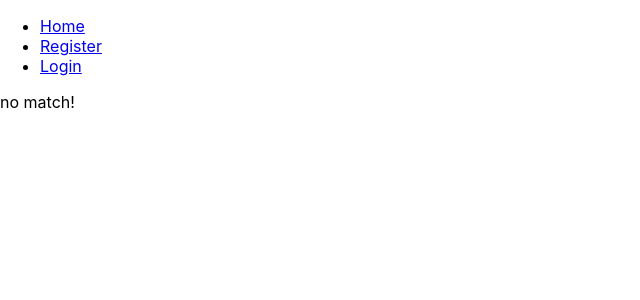
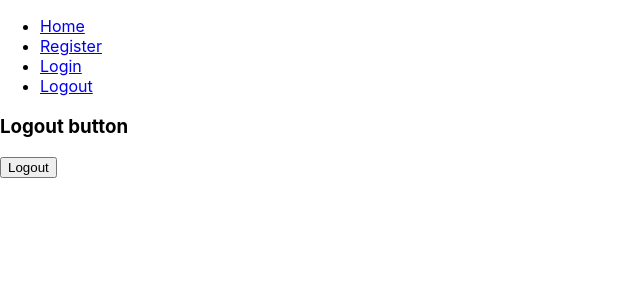
Before and after one commit to alias8/lyrical-graphql-2, a React (Create React App) app in the folder client/: page /logout in a window 1280 px wide. Shown: the top 300 px of the page, without its empty margins (0-640 px from the left). Built offline with nearby package versions, Linux system fonts and the light colour scheme; what apollo-link-ws, apollo-upload-client would draw is missing.

Commit message:
trying to get requireAuth to work

```diff
--- a/client/src/components/Header.tsx
+++ b/client/src/components/Header.tsx
@@ -15,6 +15,9 @@ export class Header extends React.Component {
                     <li>
                         <Link to="/login">Login</Link>
                     </li>
+                    <li>
+                        <Link to="/logout">Logout</Link>
+                    </li>
                 </ul>
                 {this.props.children}
             </div>
--- /dev/null
+++ b/client/src/components/RequireAuth.tsx
@@ -0,0 +1,35 @@
+import React from "react";
+import {GetMeComponent, GetMeComponentProps} from "../generated/graphql";
+import {RouteComponentProps} from "react-router";
+import {Login} from "../modules/login";
+
+export default <P extends object>(
+    WrappedComponent: React.ComponentType<P> | any
+) => {
+    type IProps = RouteComponentProps;
+
+    class RequireAuth extends React.Component<IProps> {
+        public render() {
+            const {...props} = this.props;
+
+            // doesn't work...
+            return (
+                <GetMeComponent>
+                    {({ data, loading, error }) => {
+                        if(data && data.me && data.me.email) {
+                            return <WrappedComponent {...(props as P)} />
+                        } else if (loading){
+                            return <div>loading!</div>
+                        } else if(error) {
+                            return <div>error!</div>
+                        } else {
+                            return null
+                        }
+                    }}
+                </GetMeComponent>
+            );
+        }
+    }
+
+    return RequireAuth;
+};
--- a/client/src/modules/signin/logIn.tsx
+++ b/client/src/modules/login/index.tsx
@@ -46,7 +46,8 @@ const useStyles = makeStyles(theme => ({
     },
 }));
 
-export function LogIn() {
+// todo: get login working with codegen auto generated components. Figure out why requireAuth is not working
+export function Login() {
     const classes = useStyles();
 
     return (
--- /dev/null
+++ b/client/src/modules/logout/index.tsx
@@ -0,0 +1,46 @@
+
+
+import * as React from "react";
+import {
+    LogoutComponent, LogoutComponentProps, LogoutMutationFn,
+} from "../../generated/graphql";
+import {SyntheticEvent} from "react";
+import { RouteComponentProps } from "react-router";
+
+type IProps = LogoutComponentProps & RouteComponentProps
+
+export class Logout extends React.PureComponent<IProps> {
+    render() {
+        return (
+            <LogoutComponent>
+                {mutate => (
+                    <>
+                        <h3>Logout button</h3>
+                        <form
+                            onSubmit={event => this.onSubmit(event, mutate)}
+                        >
+                            <input type="submit" value="Logout" />
+                        </form>
+                    </>
+                )}
+            </LogoutComponent>
+        );
+    }
+
+    private onSubmit = (
+        event: SyntheticEvent<HTMLFormElement>,
+        mutate: LogoutMutationFn,
+    ) => {
+        event.preventDefault();
+        const { history } = this.props;
+        mutate({
+            variables: {}
+        })
+            .then(() => {
+                history.push("/login");
+            })
+            .catch((error) => {
+                console.log(error)
+            })
+    };
+}
--- a/client/src/modules/register/Register.tsx
+++ b/client/src/modules/register/index.tsx
@@ -4,13 +4,14 @@ import {
     RegisterMutationFn,
 } from "../../generated/graphql";
 import {SyntheticEvent} from "react";
+import { RouteComponentProps } from "react-router";
 
 interface IState {
     email: string;
     password: string;
 }
 
-type IProps = RegisterComponentProps
+type IProps = RegisterComponentProps & RouteComponentProps
 
 export class Register extends React.PureComponent<IProps, IState> {
     public state = {
@@ -56,17 +57,18 @@ export class Register extends React.PureComponent<IProps, IState> {
     ) => {
         event.preventDefault();
         const { email, password } = this.state;
+        const { history } = this.props;
         mutate!({
             variables: {
                 email,
                 password
             }
         })
-            .then((res) => {
-                const a = 2 ;
+            .then(() => {
+                history.push("/");
             })
             .catch((error) => {
-                const b = 2;
+                console.log(error)
             })
     };
 }
--- a/client/src/routes/index.tsx
+++ b/client/src/routes/index.tsx
@@ -1,19 +1,21 @@
 import {BrowserRouter, Link, Route, Switch} from "react-router-dom";
-import {Register} from "../modules/register/Register";
 import React from "react";
-import {LogIn} from "../modules/signin/logIn";
 import {Header} from "../components/Header";
 import {NoMatch} from "../components/NoMatch";
 import {Home} from "../components/Home";
-
+import RequireAuth from "../components/RequireAuth";
+import {Login} from "../modules/login";
+import {Logout} from "../modules/logout";
+import {Register} from "../modules/register";
 
 export const Routes = () => (
     <BrowserRouter>
         <Header>
             <Switch>
-                <Route exact={true} path="/" component={Home}/>
-                <Route exact={true} path="/login" component={LogIn}/>
+                <Route exact={true} path="/" component={RequireAuth(Home)}/>
+                <Route exact={true} path="/login" component={Login}/>
                 <Route exact={true} path="/register" component={Register}/>
+                <Route exact={true} path="/logout" component={Logout}/>
                 <Route component={NoMatch} />
             </Switch>
         </Header>
```
